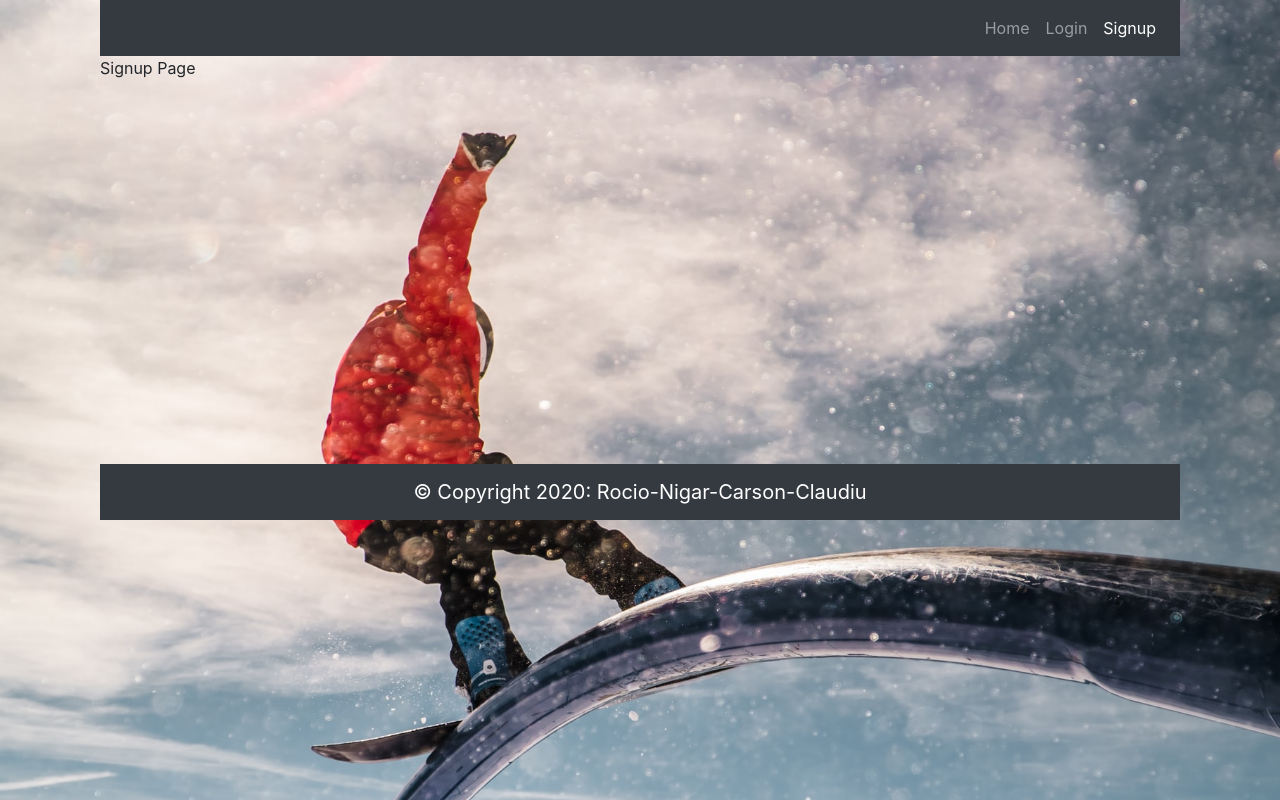
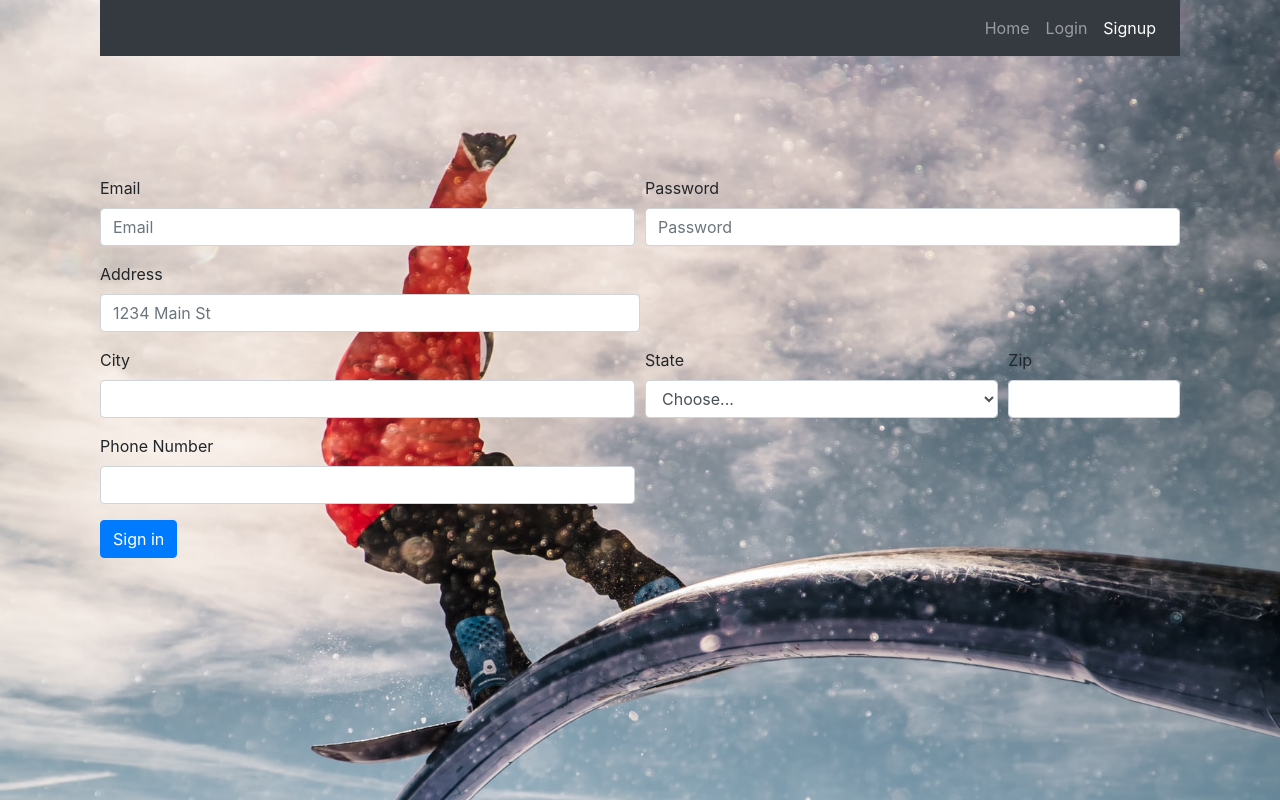
Before and after one commit to nigarabdullayeva/project_3, a React (Create React App) app in the folder client/: page /signup in a window 1280 px wide. Shown: the top 800 px of the page. Built offline with nearby package versions, Linux system fonts and the light colour scheme.

Commit message:
signup form

```diff
--- a/client/src/components/Login.js
+++ b/client/src/components/Login.js
@@ -21,7 +21,7 @@
       <input type="password" className="form-control" id="exampleInputPassword1" placeholder="Password"/>
     </div>
 
-    <button type="submit" className="btn btn-primary">Submit</button>
+    <button type="submit" className="btn btn-primary">Sign in</button>
   </form>
   )
 }
--- a/client/src/components/Signup.js
+++ b/client/src/components/Signup.js
@@ -3,11 +3,105 @@
 
 function Signup() {
   return (
-      <>
-
-      Signup Page
-
-      </>
+    <form>
+      <br />
+      <br />
+      <br />
+      <br />
+      <br />
+      <div className="form-row">
+        <div className="form-group col-md-6">
+          <label htmlFor="inputEmail4">Email</label>
+          <input type="email" className="form-control" id="inputEmail4" placeholder="Email" />
+        </div>
+        <div className="form-group col-md-6">
+          <label htmlFor="inputPassword4">Password</label>
+          <input type="password" className="form-control" id="inputPassword4" placeholder="Password" />
+        </div>
+      </div>
+      <div className="form-group">
+        <label htmlFor="inputAddress">Address</label>
+        <input type="text" className="form-control" id="inputAddress" placeholder="1234 Main St" />
+      </div>
+      <div className="form-row">
+        <div className="form-group col-md-6">
+          <label htmlFor="inputCity">City</label>
+          <input type="text" className="form-control" id="inputCity" />
+        </div>
+        <div className="form-group col-md-4">
+          <label htmlFor="inputState">State</label>
+          <select id="inputState" className="form-control">
+            <option value>Choose...</option>
+            <option value="AL">Alabama</option>
+            <option value="AK">Alaska</option>
+            <option value="AZ">Arizona</option>
+            <option value="AR">Arkansas</option>
+            <option value="CA">California</option>
+            <option value="CO">Colorado</option>
+            <option value="CT">Connecticut</option>
+            <option value="DE">Delaware</option>
+            <option value="DC">District of Columbia</option>
+            <option value="FL">Florida</option>
+            <option value="GA">Georgia</option>
+            <option value="GU">Guam</option>
+            <option value="HI">Hawaii</option>
+            <option value="ID">Idaho</option>
+            <option value="IL">Illinois</option>
+            <option value="IN">Indiana</option>
+            <option value="IA">Iowa</option>
+            <option value="KS">Kansas</option>
+            <option value="KY">Kentucky</option>
+            <option value="LA">Louisiana</option>
+            <option value="ME">Maine</option>
+            <option value="MD">Maryland</option>
+            <option value="MA">Massachusetts</option>
+            <option value="MI">Michigan</option>
+            <option value="MN">Minnesota</option>
+            <option value="MS">Mississippi</option>
+            <option value="MO">Missouri</option>
+            <option value="MT">Montana</option>
+            <option value="NE">Nebraska</option>
+            <option value="NV">Nevada</option>
+            <option value="NH">New Hampshire</option>
+            <option value="NJ">New Jersey</option>
+            <option value="NM">New Mexico</option>
+            <option value="NY">New York</option>
+            <option value="NC">North Carolina</option>
+            <option value="ND">North Dakota</option>
+            <option value="MP">Northern Marianas Islands</option>
+            <option value="OH">Ohio</option>
+            <option value="OK">Oklahoma</option>
+            <option value="OR">Oregon</option>
+            <option value="PA">Pennsylvania</option>
+            <option value="PR">Puerto Rico</option>
+            <option value="RI">Rhode Island</option>
+            <option value="SC">South Carolina</option>
+            <option value="SD">South Dakota</option>
+            <option value="TN">Tennessee</option>
+            <option value="TX">Texas</option>
+            <option value="UT">Utah</option>
+            <option value="VT">Vermont</option>
+            <option value="VA">Virginia</option>
+            <option value="VI">Virgin Islands</option>
+            <option value="WA">Washington</option>
+            <option value="WV">West Virginia</option>
+            <option value="WI">Wisconsin</option>
+            <option value="WY">Wyoming</option>
+          </select>
+        </div>
+        <div className="form-group col-md-2">
+          <label htmlFor="inputZip">Zip</label>
+          <input type="text" className="form-control" id="inputZip" />
+        </div>
+      </div>
+      <div className="form-row">
+        <div className="form-group col-md-6">
+          <label htmlFor="phoneNumber">Phone Number</label>
+          <input type="number" className="form-control" id="phoneNumber"/>
+        </div>
+      </div>
+      <button type="submit" className="btn btn-primary">Sign in</button>
+    </form>
   )
 }
 export default Signup
```
